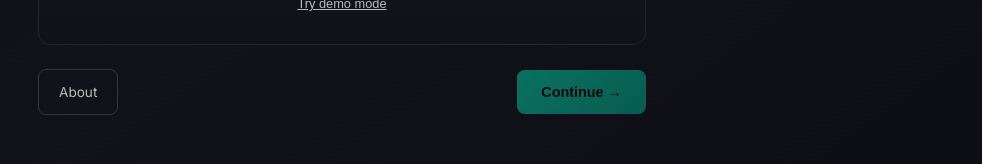
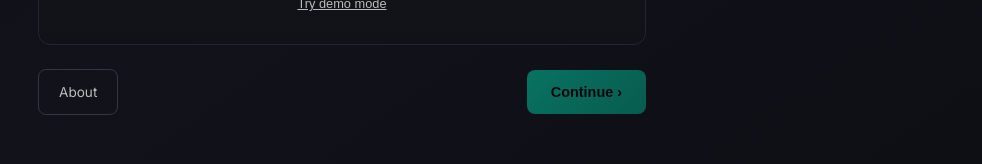
Before and after one commit to SmileyChris/difflog, a SvelteKit app: page /setup in a window 1280 px wide. Shown: the part 521-685 px from the top of the page, without its empty margins (298-1280 px from the left). Built offline with nearby package versions, Linux system fonts and the light colour scheme.

Commit message:
fix: Use consistent chevron icons in setup wizard navigation

```diff
--- a/src/routes/setup/+page.svelte
+++ b/src/routes/setup/+page.svelte
@@ -709,7 +709,7 @@
 		{#if isEditing}
 			<button class="btn-secondary" onclick={cancelWizard}>Cancel</button>
 		{:else if step > 0}
-			<button class="btn-secondary" onclick={prevStep}>&larr; Back</button>
+			<button class="btn-secondary" onclick={prevStep}>&#8249; Back</button>
 		{:else if step === 0 && !hasExistingProfiles}
 			<a href="/about" class="btn-secondary">About</a>
 		{:else}
@@ -735,7 +735,7 @@
 					onclick={nextStep}
 					disabled={(step === 0 && !formData.name.trim()) || (step === 1 && !isProviderConfigComplete) || saving}
 				>
-					{saving ? 'Creating...' : 'Continue →'}
+					{saving ? 'Creating...' : 'Continue ›'}
 				</button>
 			{:else}
 				<button class="btn-primary" onclick={saveProfile} disabled={saving}>
```
